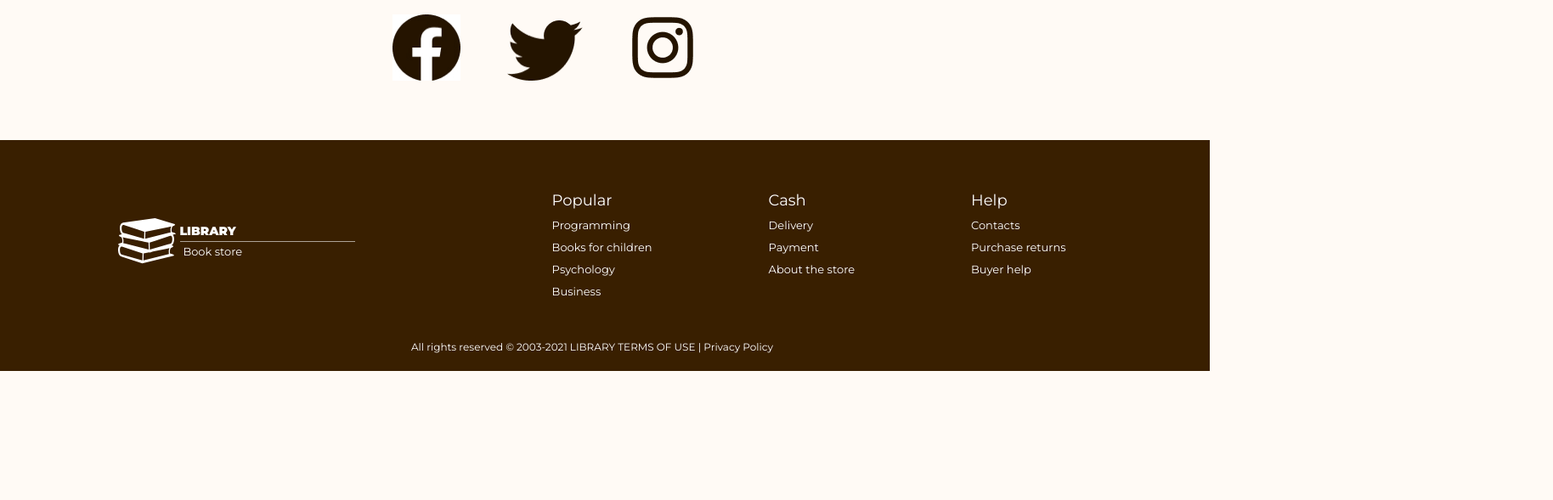
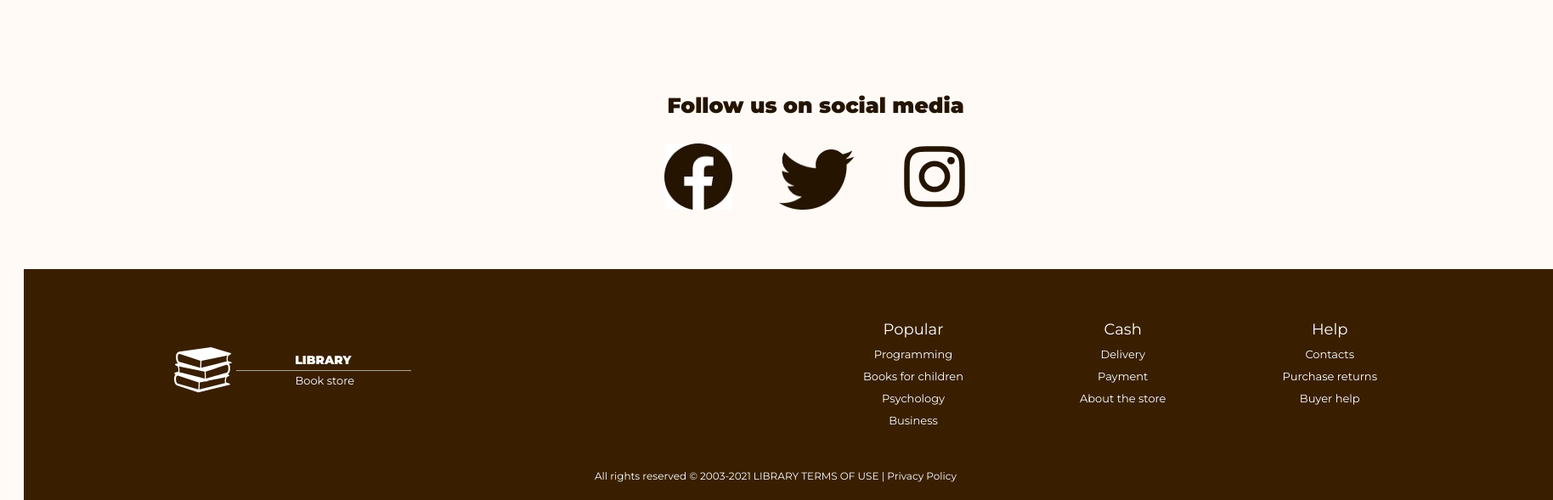
Before and after one commit to nihatmahammadli/Library-Bookstore, a plain HTML site: page about.html in a window 1280 px wide. Shown: the part 803-1392 px from the top of the page at 85% size, 1828 px wide, since content can reach past the window. Before the commit the page ends 1240 px from the top, so only its background shows below. Drawn offline with Linux system fonts and the light colour scheme.

Commit message:
tablet responsive 100%

```diff
--- a/assets/css/responsive/home-responsive.css
+++ b/assets/css/responsive/home-responsive.css
@@ -301,10 +301,31 @@
 }
 @media only screen and (min-width: 768px) and (max-width: 1349px) {
   footer {
-    width: 1424px !important;
+    width: 1800px !important;
+    margin-left: 45%;
   }
-  .sec-2,
-  .sec-3 {
-    margin-left: 10% !important;
+  body {
+    display: flex;
+    flex-direction: column;
+    text-align: center !important;
+    justify-content: center !important;
+    align-items: center !important;
+  }
+  main {
+    margin-left: 50%;
+  }
+  .sec-1 {
+    gap: 200px;
+    text-align: left;
   }
 }
+@media only screen and (min-width: 768px) and (max-width: 1072px) {
+  footer {
+    margin-left: 90% !important;
+  }
+}
+@media only screen and (min-width: 944px) and (max-width: 1072px) {
+  footer {
+    margin-left: 60% !important;
+  }
+}
```
